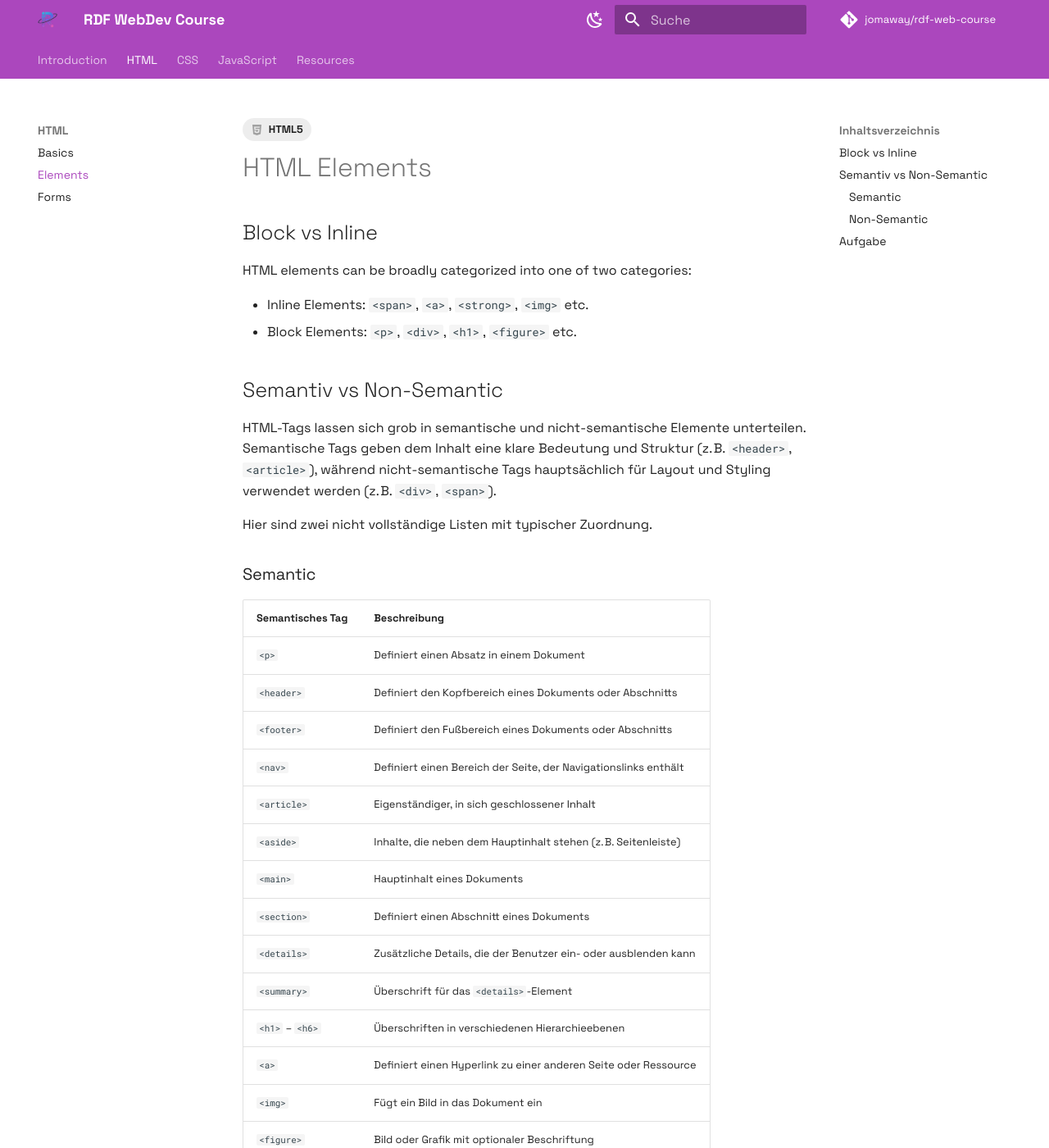
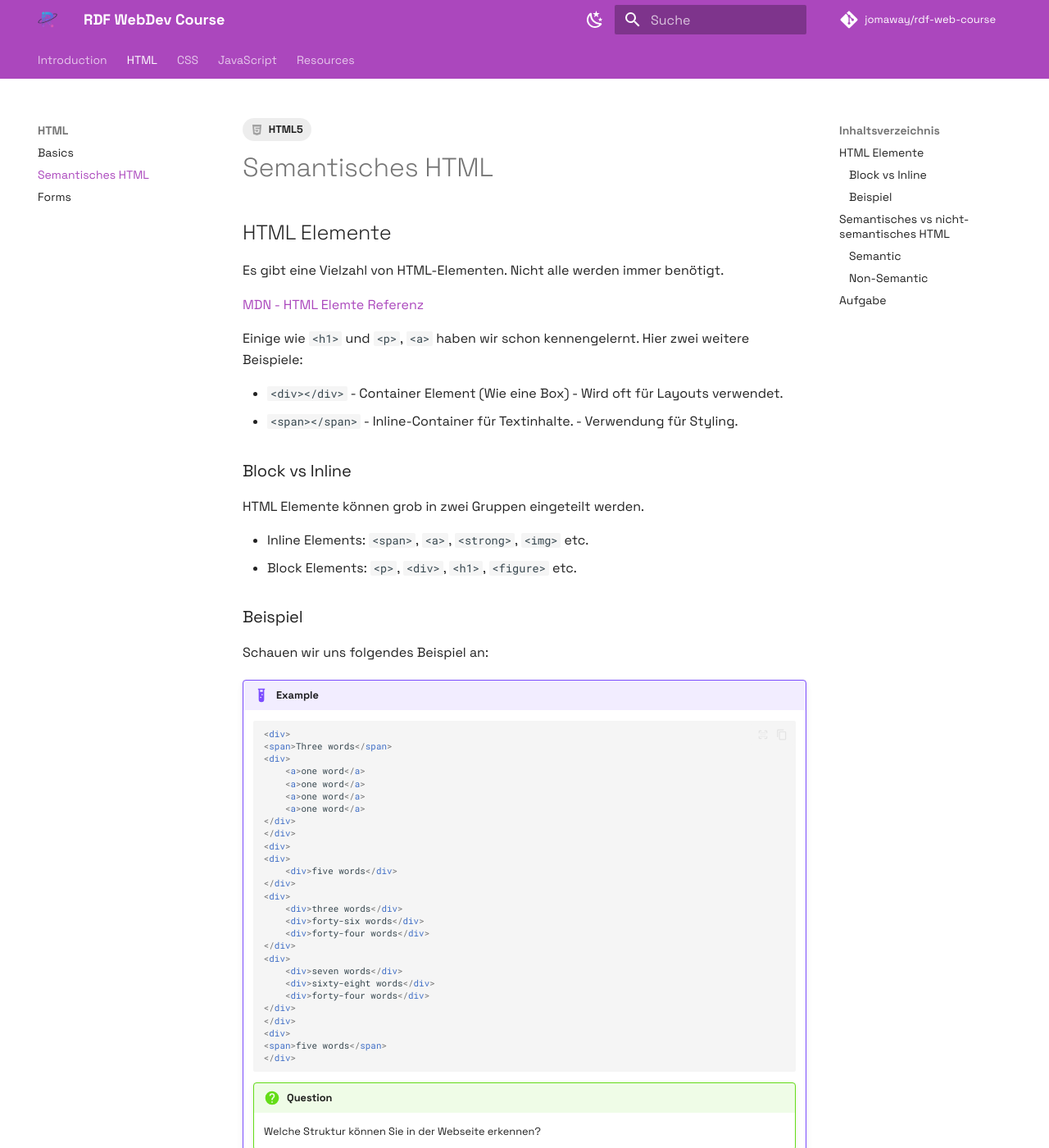
Before and after one commit to jomaway/rdf-web-course, an MkDocs documentation site: the page built from docs/html/elements.md, in a window 1280 px wide and 1400 px high. Shown: the whole window at 82% size. Built offline with MkDocs 1.6.1 and Material for MkDocs 9.7.7, drawn with Linux system fonts in a browser that asks for light colours; comment, search, counter and statistics services are not loaded; some of the changed text lies outside the part shown.

Commit message:
update html basics and elements section

````diff
--- a/docs/html/elements.md
+++ b/docs/html/elements.md
@@ -1,16 +1,102 @@
-# HTML Elements
+# Semantisches HTML
 
-## Block vs Inline
+## HTML Elemente
 
-HTML elements can be broadly categorized into one of two categories:
+Es gibt eine Vielzahl von HTML-Elementen. Nicht alle werden immer benötigt.
+
+[MDN - HTML Elemte Referenz](https://developer.mozilla.org/de/docs/Web/HTML/Reference/Elements)
+
+Einige wie `<h1>` und `<p>`, `<a>` haben wir schon kennengelernt. Hier zwei weitere Beispiele:
+
+- `<div></div>` - Container Element (Wie eine Box) - Wird oft für Layouts verwendet.
+- `<span></span>` - Inline-Container für Textinhalte. - Verwendung für Styling.
+
+### Block vs Inline
+
+HTML Elemente können grob in zwei Gruppen eingeteilt werden.
 
 - Inline Elements: `<span>`, `<a>`, `<strong>`, `<img>` etc.
 - Block Elements: `<p>`, `<div>`, `<h1>`, `<figure>` etc.
 
+### Beispiel
 
-## Semantiv vs Non-Semantic
+Schauen wir uns folgendes Beispiel an:
 
-HTML-Tags lassen sich grob in semantische und nicht-semantische Elemente unterteilen. Semantische Tags geben dem Inhalt eine klare Bedeutung und Struktur (z. B. `<header>`, `<article>`), während nicht-semantische Tags hauptsächlich für Layout und Styling verwendet werden (z. B. `<div>`, `<span>`).
+!!! example
+    ```html
+    <div>
+    <span>Three words</span>
+    <div>
+        <a>one word</a>
+        <a>one word</a>
+        <a>one word</a>
+        <a>one word</a>
+    </div>
+    </div>
+    <div>
+    <div>
+        <div>five words</div>
+    </div>
+    <div>
+        <div>three words</div>
+        <div>forty-six words</div>
+        <div>forty-four words</div>
+    </div>
+    <div>
+        <div>seven words</div>
+        <div>sixty-eight words</div>
+        <div>forty-four words</div>
+    </div>
+    </div>
+    <div>
+    <span>five words</span>
+    </div>
+    ```
+
+    !!! question
+        Welche Struktur können Sie in der Webseite erkennen?
+
+
+
+## Semantisches vs nicht-semantisches HTML
+
+Im obigen Beispiel ist der Kontext nicht sehr einfach zu erkennen. Lassen Sie uns die gleiche Webseite mit semantischen Elementen neu schreiben.
+
+
+```html title="Semantische Version"
+<header>
+  <h1>Three words</h1>
+  <nav>
+    <a>one word</a>
+    <a>one word</a>
+    <a>one word</a>
+    <a>one word</a>
+  </nav>
+</header>
+<main>
+  <header>
+    <h2>five words</h2>
+  </header>
+  <section>
+    <h2>three words</h2>
+    <p>forty-six words</p>
+    <p>forty-four words</p>
+  </section>
+  <section>
+    <h3>seven words</h3>
+    <p>sixty-eight words</p>
+    <p>forty-four words</p>
+  </section>
+</main>
+<footer>
+  <p>five words</p>
+</footer>
+```
+
+!!! warning "Wichtig"
+    Verwenden Sie für eine besser Lesbarkeit und Struktur möglichst immer semantische HTML Tags wie `<header>`, `<main>`, `<footer>`, `<nav>`, `<article>`, `<section>` wenn sinnvoll. Dies ist auch für Screenreader und das Ranking in der Suchmaschine relevant.
+
+HTML-Tags lassen sich grob in semantische und nicht-semantische Elemente unterteilen. __Semantische Tags__ geben dem Inhalt eine <mark>klare Bedeutung und Struktur</mark> (z. B. `<header>`, `<article>`), während __nicht-semantische Tags__ hauptsächlich für <mark>Layout und Styling</mark> verwendet werden (z. B. `<div>`, `<span>`).
 
 Hier sind zwei nicht vollständige Listen mit typischer Zuordnung.
 
@@ -57,11 +143,14 @@
 
 
 
-
 ## Aufgabe
 
 !!! task "Aufgabe"
     Erstellen Sie eine HTML-Seite über die Fortbildung als Wirtschaftsinformatiker an der RDF.
 
+    Die Webseite soll einen klassischen Aufbau mit Titel, Inhalt, Fusszeile haben.
+
     - Nutzen Sie semantisches HTML.
-    - Nutzen Sie mindestens einmal `<details>` und `<summary>` um den Inhalt auszublenden.
+    - Fügen Sie mindestens ein Bild ein.
+    - Nutzen Sie mindestens eine Aufzählungsliste.
+    - Nutzen Sie mindestens einmal `<details>` und `<summary>` um Inhalt auszublenden.
--- a/mkdocs.yml
+++ b/mkdocs.yml
@@ -87,7 +87,7 @@
     - VSCode Setup: vscode-setup.md
   - HTML:
     - Basics: html/basics.md
-    - Elements: html/elements.md
+    - Semantisches HTML: html/elements.md
     - Forms: html/forms.md
   - CSS:
     - Basics: css/basics.md
````
Also changed, not shown: docs/html/basics.md (+66 -1 lines), docs/index.md (+7 -1 lines).
